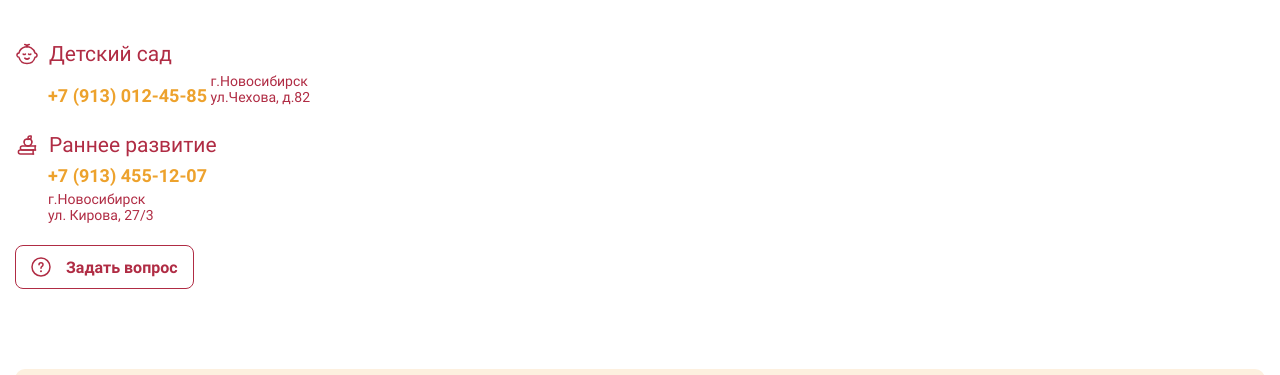
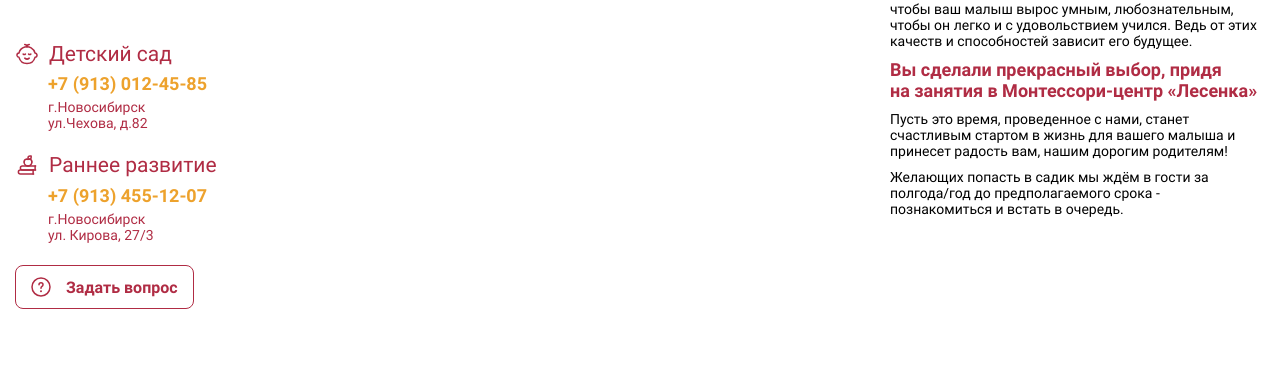
Before and after one commit to davlatsultonov/lesenka-gulp, a website: page app/index.html in a window 1280 px wide. Shown: the part 791-1166 px from the top of the page. Drawn offline with nearby package versions, Linux system fonts and the light colour scheme; files that its build step writes are made by us from their sources.

Commit message:
add column base structure for info blocks in home page

```diff
--- a/app/index.html
+++ b/app/index.html
@@ -7,7 +7,7 @@
     <div class="content">
         <div class="content__inner container">
             @@include('./templates/aside.html')
-            <main class="main">
+            <main class="main main--home">
                 <div class="slider-wrapper owl-theme">
                     <div class="banner owl-carousel banner--js-slider">
                         <div class="banner__item"
@@ -57,6 +57,32 @@
                         <p>спортивное поле</p>
                     </li>
                 </ul>
+
+                <section>
+                    <div>
+                        <h1>Программы развития</h1>
+                    </div>
+                    <div>
+                        <h1>Монтессори-центр <br> развития детей «Лесенка»</h1>
+
+                        <p>
+                            Мы не ошибемся, если скажем: вы мечтаете о том, чтобы ваш малыш вырос умным, любознательным, чтобы он легко и с удовольствием учился. Ведь от этих качеств и способностей зависит его будущее.
+                        </p>
+
+                        <p class="text-size-sm text-bold text-red">
+                            Вы сделали прекрасный выбор, придя <br>
+                            на занятия в Монтессори-центр «Лесенка»
+                        </p>
+
+                        <p>
+                            Пусть это время, проведенное с нами, станет счастливым стартом в жизнь для вашего малыша и принесет радость вам, нашим дорогим родителям!
+                        </p>
+
+                        <p>
+                            Желающих попасть в садик мы ждём в гости за полгода/год до предполагаемого срока - познакомиться и встать в очередь.
+                        </p>
+                    </div>
+                </section>
             </main>
         </div>
     </div>
--- a/app/scss/_global.scss
+++ b/app/scss/_global.scss
@@ -28,6 +28,10 @@
 	color: #000;
 }
 
+p:not(:last-child) {
+	margin-bottom: 10px;
+}
+
 .wrapper {
 	display: flex;
 	flex-direction: column;
@@ -55,6 +59,29 @@
 
 	@media #{$xs-l} {
 		width: 100%;
+	}
+
+	&--home {
+
+		.achievements, section:not(:last-child) {
+			margin-bottom: 50px;
+		}
+
+
+		section {
+			display: grid;
+			grid-template-columns: minmax(250px, 500px) minmax(250px, 375px);
+			grid-column-gap: 60px;
+
+			@media #{$mid-large} {
+				grid-column-gap: 20px;
+				grid-template-columns: minmax(250px, 375px) minmax(250px, 375px);
+			}
+
+			@media #{$md} {
+				grid-template-columns: 1fr;
+			}
+		}
 	}
 }
 
--- a/app/scss/components/textwithicon.scss
+++ b/app/scss/components/textwithicon.scss
@@ -29,6 +29,6 @@
     }
 
     a {
-        display: inline-block;
+        display: block;
     }
 }
```
Also changed, not shown: app/css/style.min.css.
